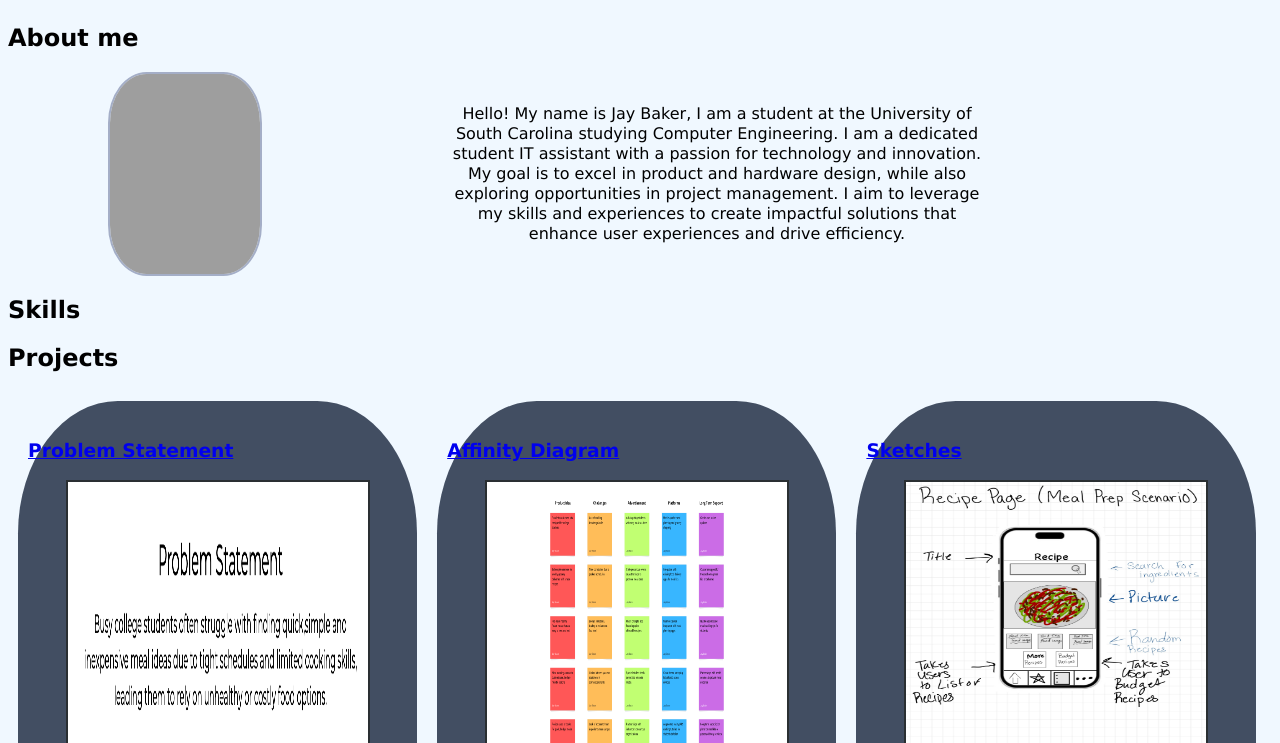
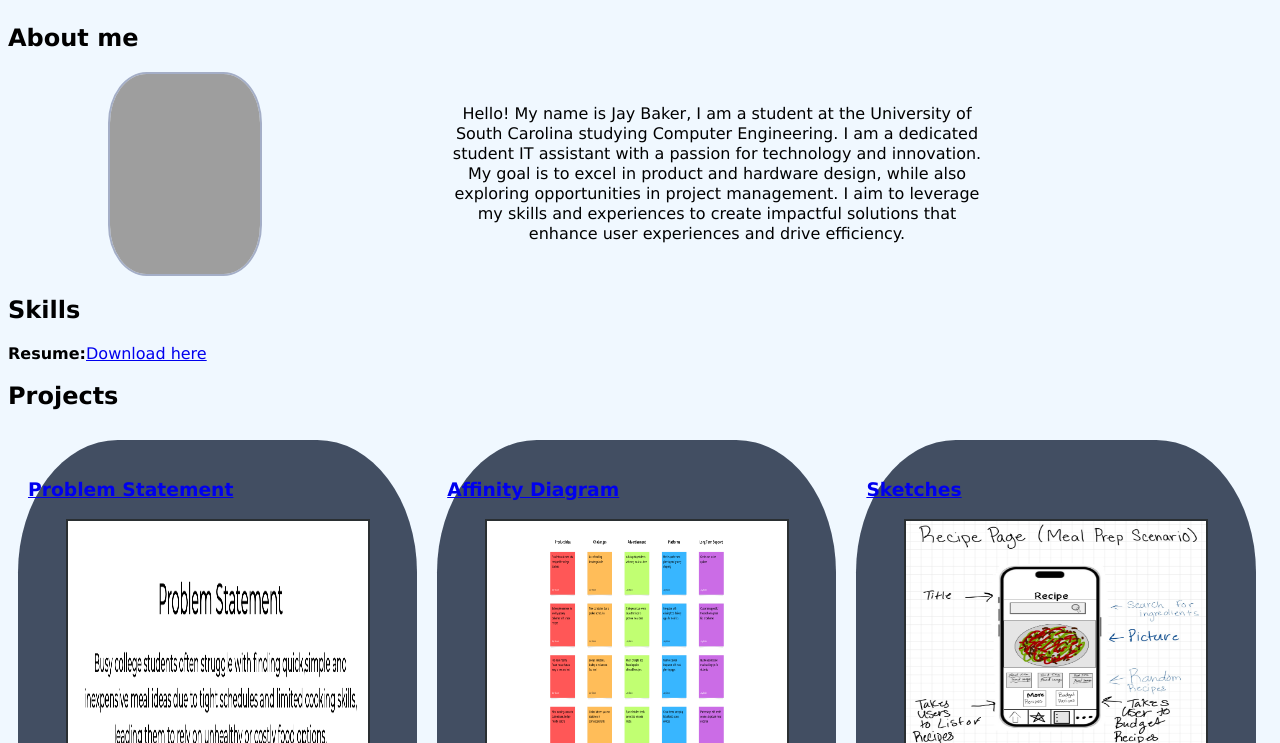
Before and after one commit to JayCBak1/JayCBak1.github.io, a plain HTML site: page index.html in a window 1280 px wide. Shown: the part 57-800 px from the top of the page. Drawn offline with Linux system fonts and the light colour scheme; grey boxes are pictures that could not be loaded.

Commit message:
Add files via upload

```diff
--- a/index.html
+++ b/index.html
@@ -18,7 +18,11 @@
         </div>
 
         <h2>Skills</h2>
-        <div class = "skills"></div>
+        <div class = "skills">
+            <p><b>Resume:</b><a href="files/Jay Baker Resume - Copy.pdf">Download here</a></p>
+
+
+        </div>
 
         <h2>Projects</h2>
         <div class = "projects">
```
Also changed, not shown: 2 other files.
